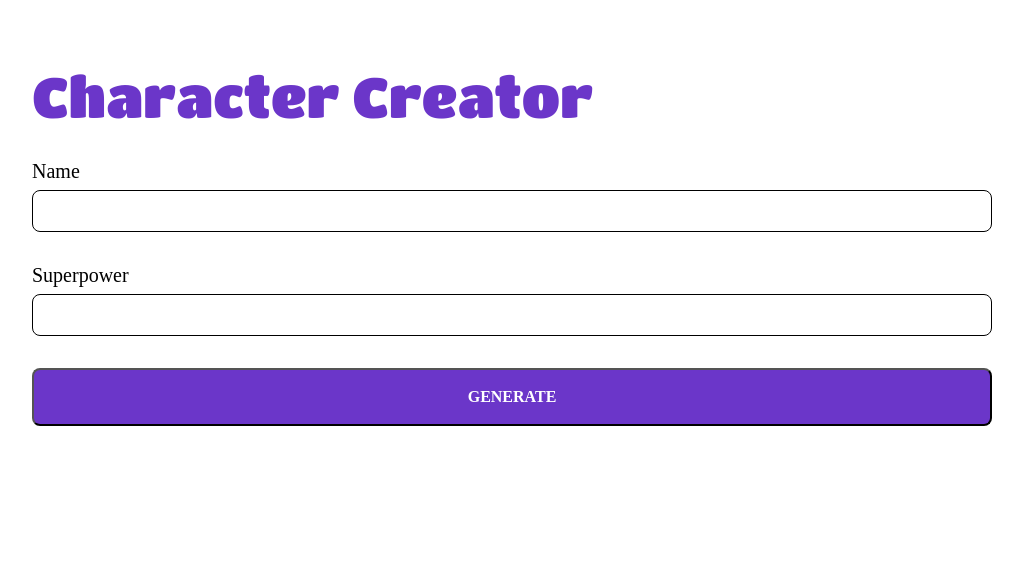
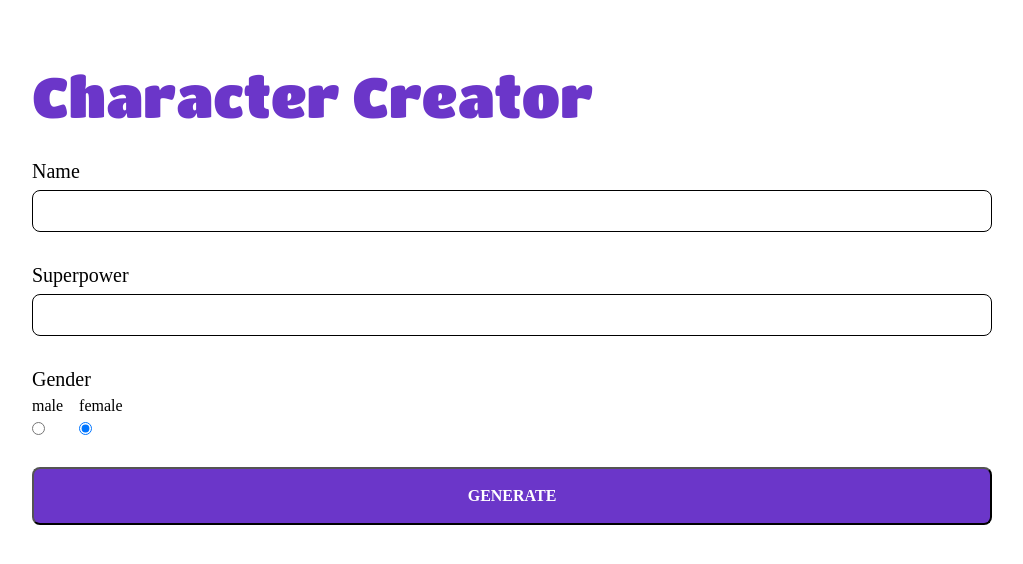
Before and after one commit to fbolcic/character-creator, a React (Create React App) app: page / in a window 1280 px wide. Shown: the top 564 px of the page, without its empty margins (128-1151 px from the left). Built offline with nearby package versions, Linux system fonts and the light colour scheme.

Commit message:
feat: add Radio component

```diff
--- a/src/App.js
+++ b/src/App.js
@@ -3,12 +3,14 @@ import styles from "./App.module.css";
 import { Header } from "./components/Header";
 import { Button } from "./components/Button";
 import { Input } from "./components/Input";
+import { Radio } from "./components/Radio";
 
 function App() {
   const [name, setName] = useState("");
   const [superpower, setSuperpower] = useState("");
+  const [gender, setGender] = useState("female");
 
-  const character = { name, superpower };
+  const character = { name, superpower, gender };
 
   return (
     <div className={styles.wrapper}>
@@ -18,6 +20,7 @@ function App() {
           <div className={styles.creatorInputs}>
             <Input label="Name" value={name} onChange={setName} />
             <Input label="Superpower" value={superpower} onChange={setSuperpower} />
+            <Radio label="Gender" options={["male", "female"]} value={gender} onChange={setGender} />
             <Button text="Generate" onClick={() => console.log("Character: ", character)} />
           </div>
         </div>
--- /dev/null
+++ b/src/components/Radio.jsx
@@ -0,0 +1,23 @@
+import styles from "./components.module.css";
+
+export function Radio(props) {
+  return (
+    <div className={styles.inputBox}>
+      <label>{props.label}</label>
+      <div className={styles.radioGroup}>
+        {props.options.map((option) => (
+          <div key={option} className={styles.radioBox}>
+            <label htmlFor={option}>{option}</label>
+            <input
+              type="radio"
+              name={option}
+              id={option}
+              checked={props.value === option}
+              onChange={() => props.onChange(option)}
+            />
+          </div>
+        ))}
+      </div>
+    </div>
+  );
+}
```
